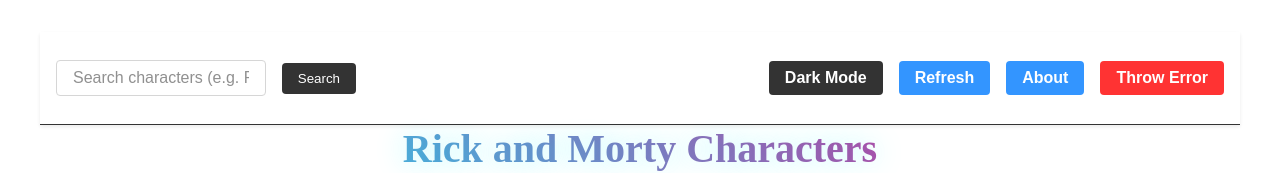
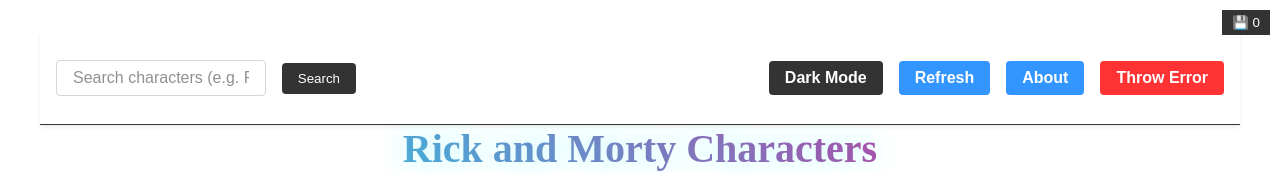
Before and after one commit to AliaksandrChachura/class-component, a React (Vite) app: page / in a window 1280 px wide. Shown: the top 173 px of the page. Built offline with nearby package versions, Linux system fonts and the light colour scheme; no server answers.

Commit message:
feat: add information about cash to header

```diff
--- /dev/null
+++ b/src/components/CacheManager.tsx
@@ -0,0 +1,112 @@
+import React, { useState, useEffect } from 'react';
+import { useCharacterCache } from '../hooks/useCharacterCache';
+
+const CacheManager: React.FC = () => {
+  const { getCacheStats, clearAllCache, clearExpiredCache } =
+    useCharacterCache();
+  const [cacheStats, setCacheStats] = useState(getCacheStats());
+  const [isVisible, setIsVisible] = useState(false);
+
+  // Update cache stats every 5 seconds
+  useEffect(() => {
+    const interval = setInterval(() => {
+      setCacheStats(getCacheStats());
+    }, 5000);
+
+    return () => clearInterval(interval);
+  }, [getCacheStats]);
+
+  const handleClearAllCache = () => {
+    if (
+      window.confirm(
+        'Are you sure you want to clear all cached character data?'
+      )
+    ) {
+      clearAllCache();
+      setCacheStats(getCacheStats());
+    }
+  };
+
+  const handleClearExpiredCache = () => {
+    clearExpiredCache();
+    setCacheStats(getCacheStats());
+  };
+
+  return (
+    <>
+      {/* Toggle button */}
+      <button
+        className="cache-manager-toggle"
+        onClick={() => setIsVisible(!isVisible)}
+        title="Cache Manager"
+      >
+        💾 {cacheStats.validEntries}
+      </button>
+
+      {/* Cache manager panel */}
+      {isVisible && (
+        <div className="cache-manager-panel">
+          <div className="cache-manager-header">
+            <h3>Character Cache Manager</h3>
+            <button
+              className="close-btn"
+              onClick={() => setIsVisible(false)}
+              aria-label="Close cache manager"
+            >
+              ×
+            </button>
+          </div>
+
+          <div className="cache-stats">
+            <div className="stat-item">
+              <span className="stat-label">Total Entries:</span>
+              <span className="stat-value">{cacheStats.totalEntries}</span>
+            </div>
+            <div className="stat-item">
+              <span className="stat-label">Valid Entries:</span>
+              <span className="stat-value valid">
+                {cacheStats.validEntries}
+              </span>
+            </div>
+            <div className="stat-item">
+              <span className="stat-label">Expired Entries:</span>
+              <span className="stat-value expired">
+                {cacheStats.expiredEntries}
+              </span>
+            </div>
+            <div className="stat-item">
+              <span className="stat-label">Cache Size:</span>
+              <span className="stat-value">{cacheStats.cacheSize}</span>
+            </div>
+          </div>
+
+          <div className="cache-actions">
+            <button
+              className="action-btn clear-expired"
+              onClick={handleClearExpiredCache}
+              disabled={cacheStats.expiredEntries === 0}
+            >
+              Clear Expired
+            </button>
+            <button
+              className="action-btn clear-all"
+              onClick={handleClearAllCache}
+              disabled={cacheStats.totalEntries === 0}
+            >
+              Clear All
+            </button>
+          </div>
+
+          <div className="cache-info">
+            <p>
+              Character details are cached for 24 hours to improve performance.
+              Expired entries are automatically cleaned up.
+            </p>
+          </div>
+        </div>
+      )}
+    </>
+  );
+};
+
+export default CacheManager;
--- a/src/components/CharacterDetails.tsx
+++ b/src/components/CharacterDetails.tsx
@@ -1,11 +1,11 @@
 import React from 'react';
 import { useParams, useNavigate } from 'react-router-dom';
-import { useGetCharacterQuery } from '../api/endpoints/characterApi';
+import { useCachedCharacter } from '../hooks/useCachedCharacter';
 
 const CharacterDetails: React.FC = () => {
   const params = useParams();
   const id = Number(params.id);
-  const { data: character, isLoading, error } = useGetCharacterQuery({ id });
+  const { character, isLoading, isError: error } = useCachedCharacter({ id });
   const navigate = useNavigate();
 
   const handleClose = () => {
--- a/src/components/Header.tsx
+++ b/src/components/Header.tsx
@@ -4,6 +4,7 @@
 import { useSearchContext } from '../context/SearchContext';
 import { baseApi } from '../api/baseApi';
 import { useDispatch } from 'react-redux';
+import CacheManager from './CacheManager';
 
 const Header: React.FC = () => {
   const dispatch = useDispatch();
@@ -29,6 +30,7 @@
     <header className={'header'}>
       <Search />
       <div className="actions-section">
+        <CacheManager />
         <button className={'theme-button'} onClick={handleThemeClick}>
           {state.theme === 'dark' ? 'Light Mode' : 'Dark Mode'}
         </button>
--- /dev/null
+++ b/src/hooks/useCachedCharacter.ts
@@ -0,0 +1,88 @@
+import { useCallback, useEffect } from 'react';
+import { useGetCharacterQuery } from '../api/endpoints/characterApi';
+import { useCharacterCache } from './useCharacterCache';
+import type { Character } from '../api/types';
+
+interface UseCachedCharacterOptions {
+  id: number;
+  skip?: boolean;
+  enableCache?: boolean;
+  error?: Error | null | undefined;
+  isError?: boolean;
+  isFetching?: boolean;
+  refetch?: () => void;
+}
+
+interface UseCachedCharacterResult {
+  character: Character | undefined;
+  isLoading: boolean;
+  isError: boolean;
+  error: Error | null | undefined;
+  isFetching: boolean;
+  refetch: () => void;
+  cacheStats: {
+    totalEntries: number;
+    expiredEntries: number;
+    validEntries: number;
+    cacheSize: number;
+  };
+  clearCache: () => void;
+}
+
+export const useCachedCharacter = ({
+  id,
+  skip = false,
+  enableCache = true,
+}: UseCachedCharacterOptions): UseCachedCharacterResult => {
+  const {
+    getCachedCharacter,
+    setCachedCharacter,
+    clearAllCache,
+    getCacheStats,
+  } = useCharacterCache();
+
+  // Try to get from cache first
+  const cachedCharacter = enableCache ? getCachedCharacter(id) : null;
+
+  // Use RTK Query for fresh data
+  const {
+    data: freshCharacter,
+    isLoading,
+    isError,
+    error,
+    isFetching,
+    refetch,
+  } = useGetCharacterQuery(
+    { id },
+    {
+      skip: skip || !!cachedCharacter,
+    }
+  );
+
+  // Cache the fresh character data when it arrives
+  useEffect(() => {
+    if (freshCharacter && enableCache) {
+      setCachedCharacter(freshCharacter);
+    }
+  }, [freshCharacter, setCachedCharacter, enableCache]);
+
+  // Return cached character if available and not loading fresh data
+  const character = freshCharacter || cachedCharacter || undefined;
+
+  const clearCache = useCallback(() => {
+    clearAllCache();
+  }, [clearAllCache]);
+
+  return {
+    character,
+    isLoading: isLoading && !cachedCharacter, // Don't show loading if we have cached data
+    isError,
+    error: error as Error | null | undefined,
+    isFetching,
+    refetch,
+    cacheStats: getCacheStats(),
+    clearCache,
+  };
+};
+
+export default useCachedCharacter;
--- /dev/null
+++ b/src/hooks/useCharacterCache.ts
@@ -0,0 +1,124 @@
+import { useCallback } from 'react';
+import { useLocalStorageOperations } from './useLocalStorageOperations';
+import type { Character } from '../api/types';
+
+interface CachedCharacter extends Character {
+  cachedAt: number;
+}
+
+interface CharacterCache {
+  [id: number]: CachedCharacter;
+}
+
+const CACHE_KEY = 'character-details-cache';
+const CACHE_EXPIRY_HOURS = 24; // Cache for 24 hours
+
+export const useCharacterCache = () => {
+  const localStorage = useLocalStorageOperations();
+
+  const getCachedCharacters = useCallback((): CharacterCache => {
+    return localStorage.getItem<CharacterCache>(CACHE_KEY, {}) || {};
+  }, [localStorage]);
+
+  const setCachedCharacter = useCallback(
+    (character: Character) => {
+      const cachedCharacters = getCachedCharacters();
+      const cachedCharacter: CachedCharacter = {
+        ...character,
+        cachedAt: Date.now(),
+      };
+
+      cachedCharacters[character.id] = cachedCharacter;
+      localStorage.setItem(CACHE_KEY, cachedCharacters);
+    },
+    [localStorage, getCachedCharacters]
+  );
+
+  const getCachedCharacter = useCallback(
+    (id: number): Character | null => {
+      const cachedCharacters = getCachedCharacters();
+      const cachedCharacter = cachedCharacters[id];
+
+      if (!cachedCharacter) return null;
+
+      // Check if cache has expired
+      const now = Date.now();
+      const cacheAge = now - cachedCharacter.cachedAt;
+      const maxAge = CACHE_EXPIRY_HOURS * 60 * 60 * 1000; // Convert hours to milliseconds
+
+      if (cacheAge > maxAge) {
+        // Remove expired cache entry
+        const remainingCharacters = Object.fromEntries(
+          Object.entries(cachedCharacters).filter(([key]) => Number(key) !== id)
+        );
+        localStorage.setItem(CACHE_KEY, remainingCharacters);
+        return null;
+      }
+
+      return cachedCharacter;
+    },
+    [localStorage, getCachedCharacters]
+  );
+
+  const clearExpiredCache = useCallback(() => {
+    const cachedCharacters = getCachedCharacters();
+    const now = Date.now();
+    const maxAge = CACHE_EXPIRY_HOURS * 60 * 60 * 1000;
+
+    const validCharacters: CharacterCache = {};
+
+    Object.keys(cachedCharacters).forEach((idStr) => {
+      const id = parseInt(idStr, 10);
+      const cachedCharacter = cachedCharacters[id];
+      const cacheAge = now - cachedCharacter.cachedAt;
+
+      if (cacheAge <= maxAge) {
+        validCharacters[id] = cachedCharacter;
+      }
+    });
+
+    localStorage.setItem(CACHE_KEY, validCharacters);
+  }, [localStorage, getCachedCharacters]);
+
+  const clearAllCache = useCallback(() => {
+    localStorage.removeItem(CACHE_KEY);
+  }, [localStorage]);
+
+  const getCacheStats = useCallback(() => {
+    const cachedCharacters = getCachedCharacters();
+    const now = Date.now();
+    const maxAge = CACHE_EXPIRY_HOURS * 60 * 60 * 1000;
+
+    let totalEntries = 0;
+    let expiredEntries = 0;
+    let validEntries = 0;
+
+    Object.values(cachedCharacters).forEach((cachedCharacter) => {
+      totalEntries++;
+      const cacheAge = now - cachedCharacter.cachedAt;
+
+      if (cacheAge > maxAge) {
+        expiredEntries++;
+      } else {
+        validEntries++;
+      }
+    });
+
+    return {
+      totalEntries,
+      expiredEntries,
+      validEntries,
+      cacheSize: Object.keys(cachedCharacters).length,
+    };
+  }, [getCachedCharacters]);
+
+  return {
+    getCachedCharacter,
+    setCachedCharacter,
+    clearExpiredCache,
+    clearAllCache,
+    getCacheStats,
+  };
+};
+
+export default useCharacterCache;
--- /dev/null
+++ b/src/styles/CacheManager.scss
@@ -0,0 +1,43 @@
+.cache-manager-toggle {
+  position: fixed;
+  top: 10px;
+  right: 10px;
+  background-color: #000;
+  color: #fff;
+  border: none;
+  padding: 5px 10px;
+  cursor: pointer;
+}
+
+.cache-manager-panel {
+  position: fixed;
+  top: 0;
+  right: 0;
+  width: 300px;
+  height: 100%;
+  background-color: #fff;
+  z-index: 1000;
+}
+
+.cache-manager-header {
+  display: flex;
+  justify-content: space-between;
+  align-items: center;
+  padding: 10px;
+}
+
+.close-btn {
+  background: none;
+  border: none;
+  cursor: pointer;
+  font-size: 20px;
+  color: #333;
+}
+
+.cache-stats {
+  padding: 10px;
+}
+
+.stat-item {
+  margin-bottom: 10px;
+}
--- a/src/styles/index.css
+++ b/src/styles/index.css
@@ -10,6 +10,7 @@
 @import '../features/Search/SearchPage.scss';
 @import './Pagination.scss';
 @import './SelectedCardsWrapper.scss';
+@import './CacheManager.scss';
 
 .app {
   background-color: hsl(83, 85%, 5%);
```
